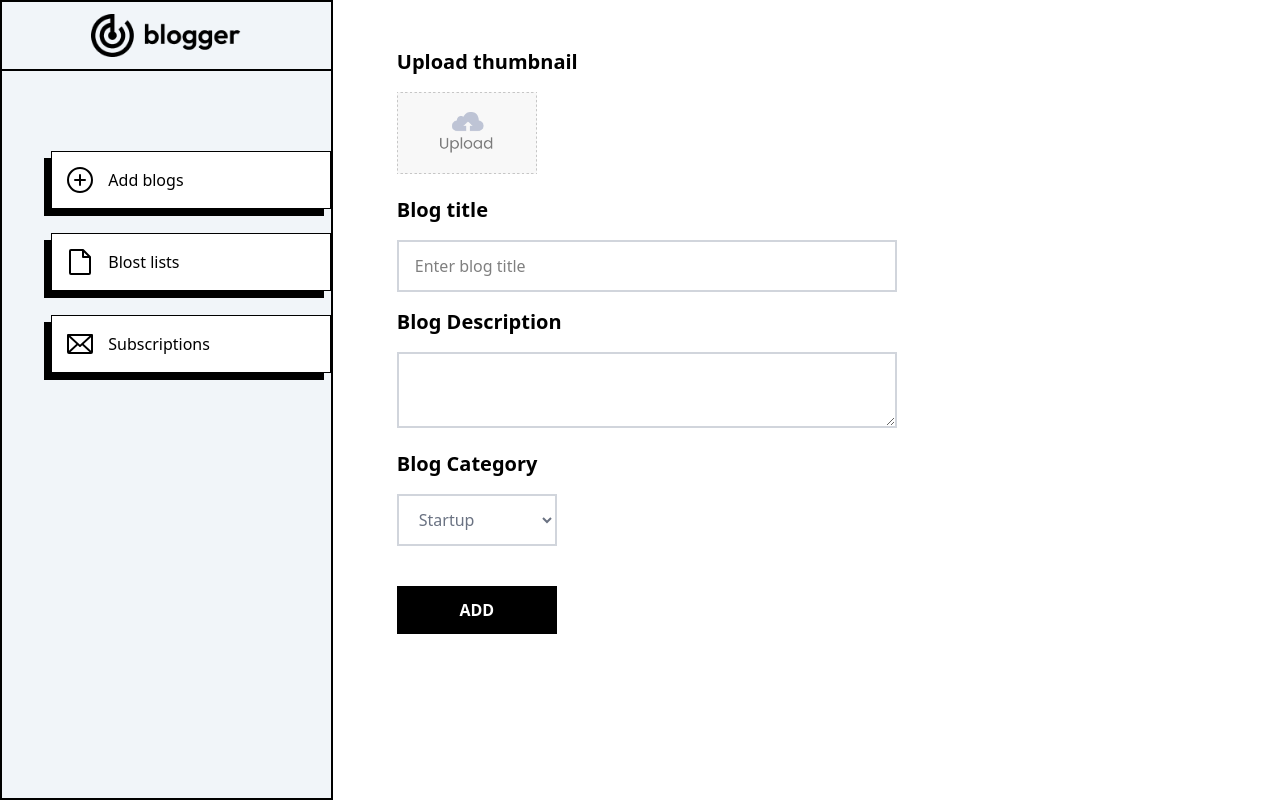
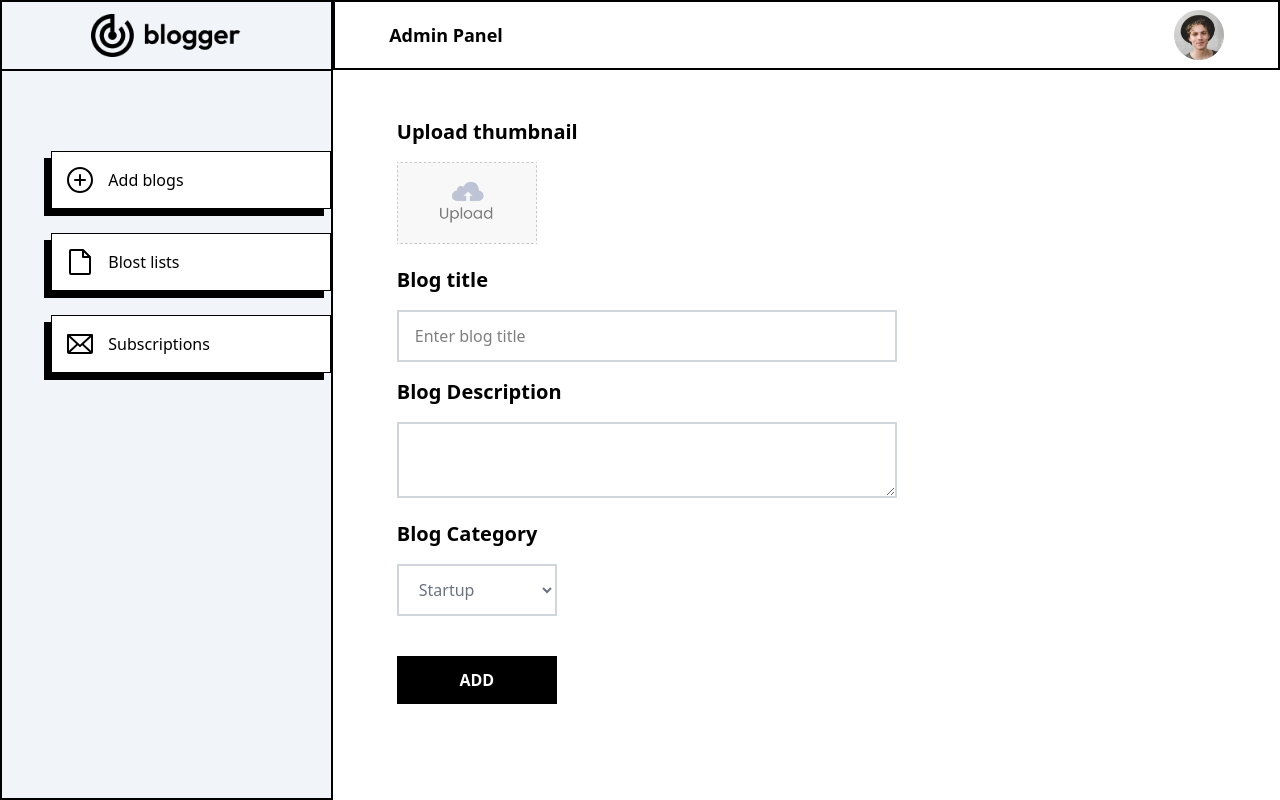
Before and after one commit to anonymous298/Full-Stack-Blog-App, a Next.js app: page /admin/addProduct in a window 1280 px wide. Built offline with nearby package versions, Linux system fonts and the light colour scheme.

Commit message:
layout for admin panel chnage

```diff
--- a/app/admin/layout.js
+++ b/app/admin/layout.js
@@ -1,11 +1,17 @@
+import Navbar from "@/components/AdminComponents/Navbar";
 import SideBar from "@/components/AdminComponents/SideBar";
+import { toast, ToastContainer } from 'react-toastify'
+import 'react-toastify/dist/ReactToastify.css'
 
 export default function Layout({children}) {
     return (
         <div className="flex">
+            <ToastContainer theme="dark" />
+
             <SideBar />
 
-            <div className="w-[70vw] min-h-screen">
+            <div className="w-[74vw] min-h-screen">
+                <Navbar />
                 {children}
             </div>
         </div>
```
